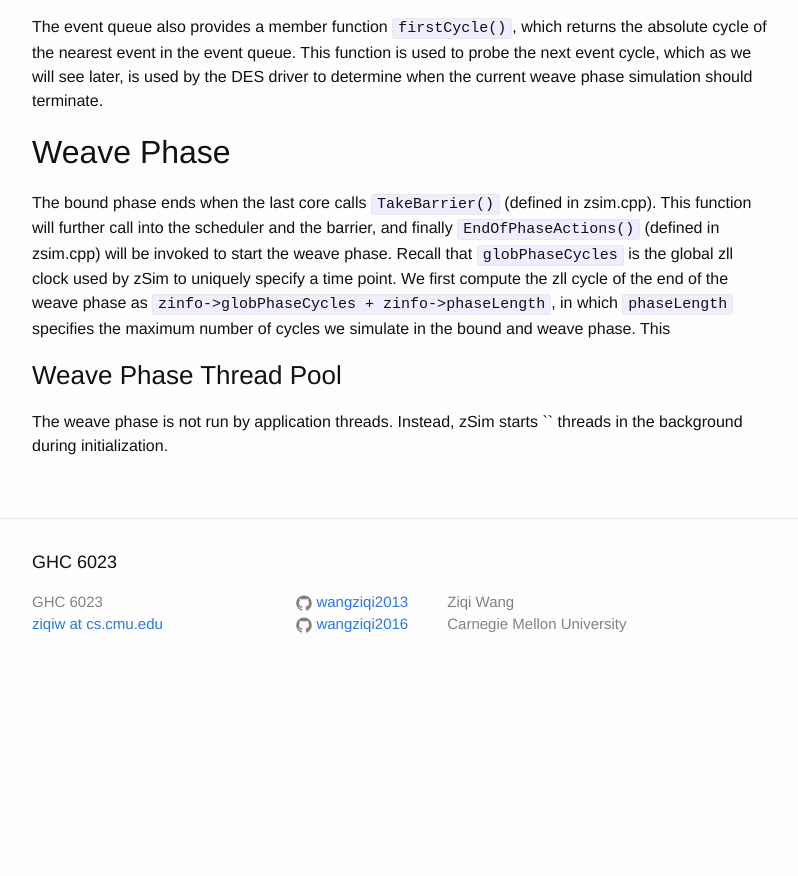
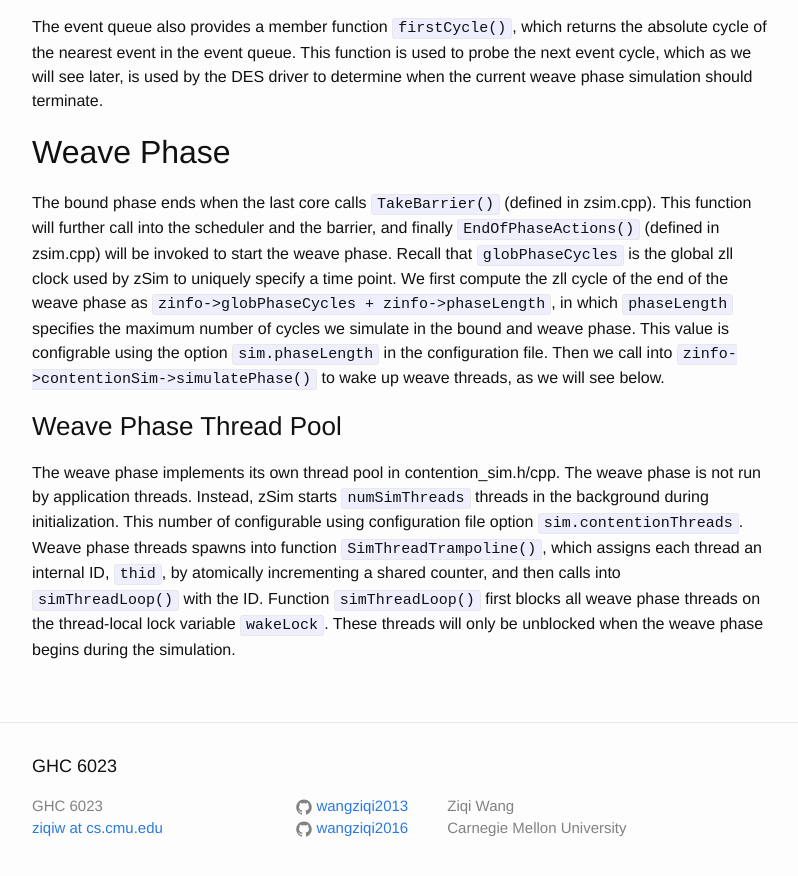
Before and after one commit to wangziqi2013/wangziqi2013.github.io, a Jekyll site: the page built from _posts/2019-01-22-understand-zsim-contention-sim.markdown, in a window 1280 px wide and 900 px high, scrolled down 6617 px. Shown: the top 876 px of the window, without its empty margins (238-1036 px from the left). Built offline with Jekyll 4.4.1, drawn with Linux system fonts in a browser that asks for light colours; before the commit the page ends 7313 px from its top, so only the background shows below that.

Commit message:
Adding thread pool

```diff
--- a/_posts/2019-01-22-understand-zsim-contention-sim.markdown
+++ b/_posts/2019-01-22-understand-zsim-contention-sim.markdown
@@ -248,9 +248,15 @@ The bound phase ends when the last core calls `TakeBarrier()` (defined in zsim.c
 into the scheduler and the barrier, and finally `EndOfPhaseActions()` (defined in zsim.cpp) will be invoked to start
 the weave phase. Recall that `globPhaseCycles` is the global zll clock used by zSim to uniquely specify a time point.
 We first compute the zll cycle of the end of the weave phase as `zinfo->globPhaseCycles + zinfo->phaseLength`, in which
-`phaseLength` specifies the maximum number of cycles we simulate in the bound and weave phase. This
-
+`phaseLength` specifies the maximum number of cycles we simulate in the bound and weave phase. This value is configrable
+using the option `sim.phaseLength` in the configuration file. Then we call into `zinfo->contentionSim->simulatePhase()`
+to wake up weave threads, as we will see below.
 
 ### Weave Phase Thread Pool
 
-The weave phase is not run by application threads. Instead, zSim starts `` threads in the background during initialization.
+The weave phase implements its own thread pool in contention\_sim.h/cpp. The weave phase is not run by application threads.
+Instead, zSim starts `numSimThreads` threads in the background during initialization. This number of configurable using
+configuration file option `sim.contentionThreads`. Weave phase threads spawns into function `SimThreadTrampoline()`,
+which assigns each thread an internal ID, `thid`, by atomically incrementing a shared counter, and then calls into
+`simThreadLoop()` with the ID. Function `simThreadLoop()` first blocks all weave phase threads on the thread-local lock
+variable `wakeLock`. These threads will only be unblocked when the weave phase begins during the simulation.
```
